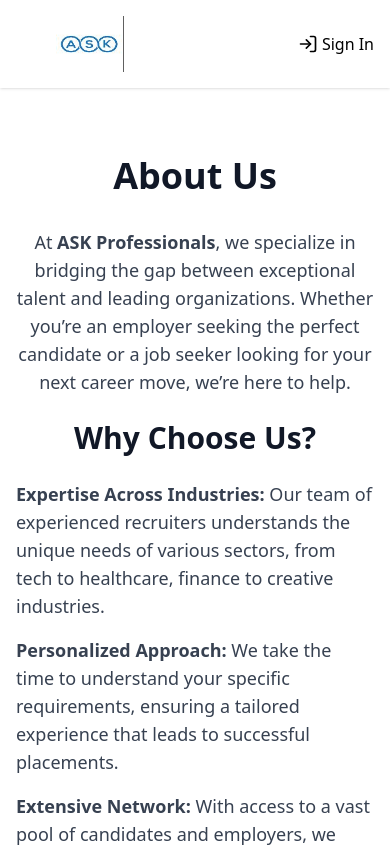
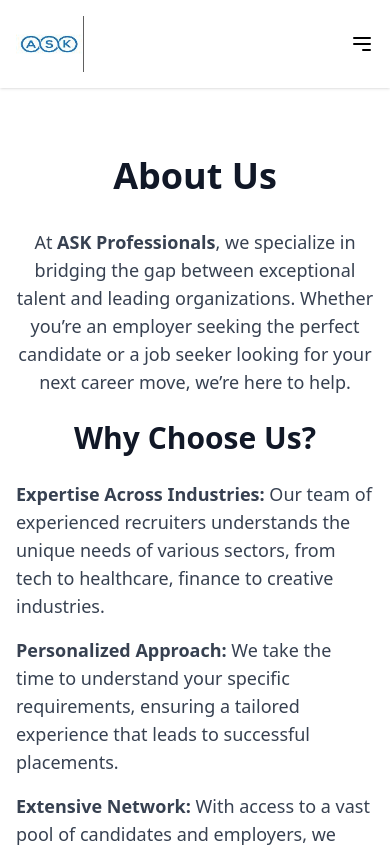
Before and after one commit to Pankajol/askprofessionals, a Next.js app: page /about in a window 390 px wide. Shown: the top 847 px of the page. Built offline with nearby package versions, Linux system fonts and the light colour scheme.

Commit message:
header toggelMobile

```diff
--- a/src/app/components/Header.jsx
+++ b/src/app/components/Header.jsx
@@ -1,3 +1,113 @@
+// "use client";
+// import Link from 'next/link';
+// import { useState } from 'react';
+// import { LogIn, User, ChevronDown } from 'lucide-react';
+
+// export default function Header() {
+//   const [isDropdownOpen, setDropdownOpen] = useState(false);
+
+//   const toggleDropdown = () => {
+//     setDropdownOpen(!isDropdownOpen);
+//   };
+
+//   return (
+//     <header className="bg-primary p-4 mb-1 shadow relative z-50">
+//       <nav className="container mx-auto flex justify-between items-center">
+
+//         {/* Logo */}
+//         <Link href="/">
+//           <img
+//             src="/logo/ask_logo.jpg"
+//             alt="Ask Professionals Logo"
+//             className=" pl-10 h-14 w-auto"
+//           />
+//         </Link>
+
+//         {/* Navigation Links */}
+//         <ul className="hidden md:flex space-x-14 items-center">
+//           <li>
+//             <Link href="/" className="hover:text-blue-500">Home</Link>
+//           </li>
+//           <li>
+//             <Link href="/about" className="hover:text-blue-500">About</Link>
+//           </li>
+//           <li>
+//             <Link href="/services" className="hover:text-blue-500">Services</Link>
+//           </li>
+//           {/* Industry Dropdown */}
+//           <li className="relative">
+//             <button
+//               onClick={toggleDropdown}
+//               className="flex items-center space-x-1 hover:text-blue-500 focus:outline-none"
+//             >
+//              <Link href="/industry" className="hover:text-blue-500">Industry</Link>
+//              {/* <span>Industry</span> */}
+//               <ChevronDown className="h-5 w-5 hover:text-blue-500 relative z-50" />
+//             </button>
+
+//             {isDropdownOpen && (
+//               <div className="absolute left-0 mt-2 w-48 bg-white shadow-lg rounded-lg">
+//                 <ul className="py-2">
+//                   <li className="px-4 py-2 hover:bg-gray-100">
+//                     <p >Information Technology</p>
+//                   </li>
+//                   <li className="px-4 py-2 hover:bg-gray-100">
+//                     <p >Manufacturing</p>
+//                   </li>
+//                   <li className="px-4 py-2 hover:bg-gray-100">
+//                     <p>Trading</p>
+//                   </li>
+//                   <li className="px-4 py-2 hover:bg-gray-100">
+//                     <p>Banks</p>
+//                   </li>
+//                   <li className="px-4 py-2 hover:bg-gray-100">
+//                     <p >NBFC</p>
+//                   </li>
+//                   <li className="px-4 py-2 hover:bg-gray-100">
+//                     <p>Insurance</p>
+//                   </li>
+//                   <li className="px-4 py-2 hover:bg-gray-100">
+//                     <p>Shipping</p>
+//                   </li>
+//                   <li className="px-4 py-2 hover:bg-gray-100">
+//                     <p>Edtech</p>
+//                   </li>
+//                 </ul>
+//               </div>
+//             )}
+//           </li>
+//           <li>
+//             <Link href="/employer" className="hover:text-blue-500">Employer</Link>
+//           </li>
+//           <li>
+//             <Link href="/job-seeker" className="hover:text-blue-500">Job Seeker</Link>
+//           </li>
+//           <li>
+//             <Link href="/job" className="hover:text-blue-500">Job Listings</Link>
+//           </li>
+//           <li>
+//             <Link href="/contact" className="hover:text-blue-500">Contact</Link>
+//           </li>
+//         </ul>
+
+//         {/* Icons for Sign-in and Sign-up */}
+//         <div className="flex items-center space-x-6">
+//           <Link href="/sign-in" className="flex items-center space-x-1 hover:text-blue-500">
+//             <LogIn className="h-5 w-5" />
+//             <span>Sign In</span>
+//           </Link>
+//           {/* <Link href="/sign-up" className="flex items-center space-x-1 hover:text-blue-500">
+//             <User className="h-5 w-5" />
+//             <span>Sign Up</span>
+//           </Link> */}
+//         </div>
+//       </nav>
+//     </header>
+//   );
+// }
+
+
+
 "use client";
 import Link from 'next/link';
 import { useState } from 'react';
@@ -5,9 +115,14 @@
 
 export default function Header() {
   const [isDropdownOpen, setDropdownOpen] = useState(false);
+  const [isMobileMenuOpen, setMobileMenuOpen] = useState(false);
 
   const toggleDropdown = () => {
     setDropdownOpen(!isDropdownOpen);
+  };
+
+  const toggleMobileMenu = () => {
+    setMobileMenuOpen(!isMobileMenuOpen);
   };
 
   return (
@@ -19,12 +134,42 @@
           <img
             src="/logo/ask_logo.jpg"
             alt="Ask Professionals Logo"
-            className=" pl-10 h-14 w-auto"
+            className="h-14 w-auto"
           />
         </Link>
 
-        {/* Navigation Links */}
-        <ul className="hidden md:flex space-x-14 items-center">
+        {/* Mobile Menu Button */}
+        <button
+          className="md:hidden text-black focus:outline-none"
+          onClick={toggleMobileMenu}
+        >
+          <svg
+            className="w-6 h-6"
+            fill="none"
+            stroke="currentColor"
+            viewBox="0 0 24 24"
+            xmlns="http://www.w3.org/2000/svg"
+          >
+            {isMobileMenuOpen ? (
+              <path
+                strokeLinecap="round"
+                strokeLinejoin="round"
+                strokeWidth={2}
+                d="M6 18L18 6M6 6l12 12"
+              />
+            ) : (
+              <path
+                strokeLinecap="round"
+                strokeLinejoin="round"
+                strokeWidth={2}
+                d="M4 6h16M4 12h16m-7 6h7"
+              />
+            )}
+          </svg>
+        </button>
+
+        {/* Desktop Navigation Links */}
+        <ul className="hidden md:flex space-x-8 items-center">
           <li>
             <Link href="/" className="hover:text-blue-500">Home</Link>
           </li>
@@ -40,8 +185,7 @@
               onClick={toggleDropdown}
               className="flex items-center space-x-1 hover:text-blue-500 focus:outline-none"
             >
-             <Link href="/industry" className="hover:text-blue-500">Industry</Link>
-             {/* <span>Industry</span> */}
+              <span>Industry</span>
               <ChevronDown className="h-5 w-5 hover:text-blue-500 relative z-50" />
             </button>
 
@@ -49,10 +193,10 @@
               <div className="absolute left-0 mt-2 w-48 bg-white shadow-lg rounded-lg">
                 <ul className="py-2">
                   <li className="px-4 py-2 hover:bg-gray-100">
-                    <p >Information Technology</p>
+                    <p>Information Technology</p>
                   </li>
                   <li className="px-4 py-2 hover:bg-gray-100">
-                    <p >Manufacturing</p>
+                    <p>Manufacturing</p>
                   </li>
                   <li className="px-4 py-2 hover:bg-gray-100">
                     <p>Trading</p>
@@ -61,7 +205,7 @@
                     <p>Banks</p>
                   </li>
                   <li className="px-4 py-2 hover:bg-gray-100">
-                    <p >NBFC</p>
+                    <p>NBFC</p>
                   </li>
                   <li className="px-4 py-2 hover:bg-gray-100">
                     <p>Insurance</p>
@@ -91,17 +235,51 @@
         </ul>
 
         {/* Icons for Sign-in and Sign-up */}
-        <div className="flex items-center space-x-6">
+        <div className="hidden md:flex items-center space-x-6">
           <Link href="/sign-in" className="flex items-center space-x-1 hover:text-blue-500">
             <LogIn className="h-5 w-5" />
             <span>Sign In</span>
           </Link>
-          {/* <Link href="/sign-up" className="flex items-center space-x-1 hover:text-blue-500">
-            <User className="h-5 w-5" />
-            <span>Sign Up</span>
-          </Link> */}
         </div>
       </nav>
+
+      {/* Mobile Navigation Menu */}
+      {isMobileMenuOpen && (
+        <div className="md:hidden mt-4">
+          <ul className="space-y-4 text-center">
+            <li>
+              <Link href="/" className="hover:text-blue-500" onClick={toggleMobileMenu}>Home</Link>
+            </li>
+            <li>
+              <Link href="/about" className="hover:text-blue-500" onClick={toggleMobileMenu}>About</Link>
+            </li>
+            <li>
+              <Link href="/services" className="hover:text-blue-500" onClick={toggleMobileMenu}>Services</Link>
+            </li>
+            <li>
+              <Link href="/industry" className="hover:text-blue-500" onClick={toggleMobileMenu}>Industry</Link>
+            </li>
+            <li>
+              <Link href="/employer" className="hover:text-blue-500" onClick={toggleMobileMenu}>Employer</Link>
+            </li>
+            <li>
+              <Link href="/job-seeker" className="hover:text-blue-500" onClick={toggleMobileMenu}>Job Seeker</Link>
+            </li>
+            <li>
+              <Link href="/job" className="hover:text-blue-500" onClick={toggleMobileMenu}>Job Listings</Link>
+            </li>
+            <li>
+              <Link href="/contact" className="hover:text-blue-500" onClick={toggleMobileMenu}>Contact</Link>
+            </li>
+            <li>
+              <Link href="/sign-in" className="flex items-center justify-center space-x-1 hover:text-blue-500" onClick={toggleMobileMenu}>
+                <LogIn className="h-5 w-5" />
+                <span>Sign In</span>
+              </Link>
+            </li>
+          </ul>
+        </div>
+      )}
     </header>
   );
 }
```
